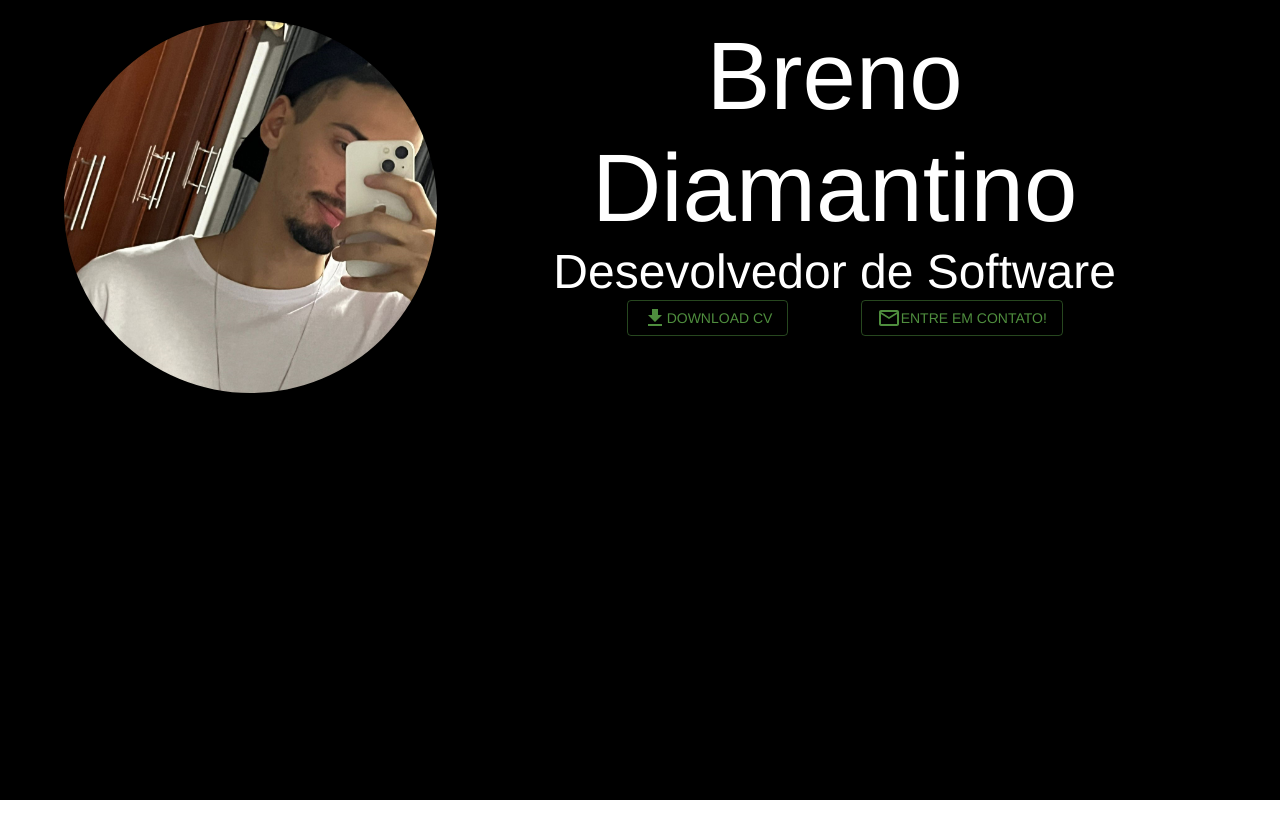
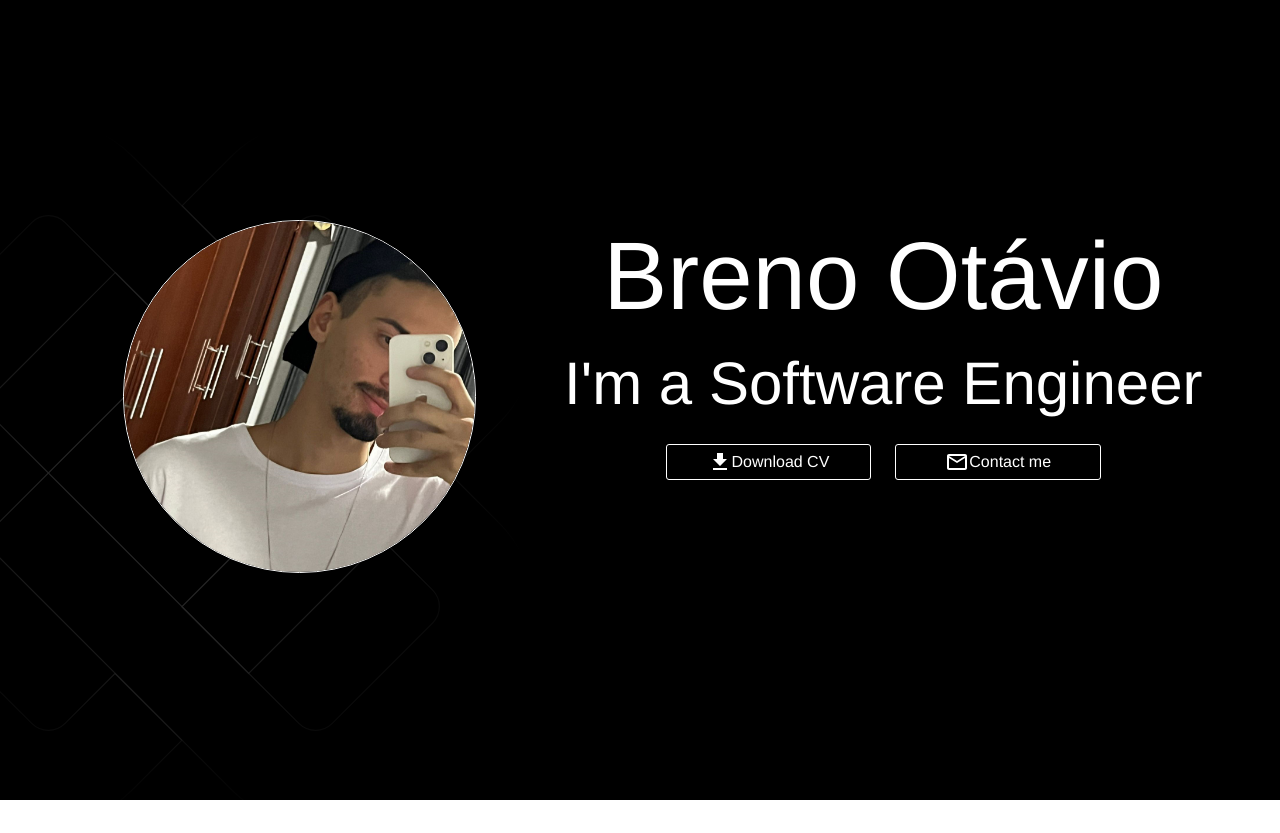
Before and after one commit to BrenoLemesD/my-portfolio, a React (Vite) app: page / in a window 1280 px wide. Before the commit the page ends 800 px from the top, so only its background shows below. Built offline with nearby package versions, Linux system fonts and the light colour scheme.

Commit message:
feat: creates Hero component UI

```diff
--- a/src/pages/Home/sections/Hero/Hero.tsx
+++ b/src/pages/Home/sections/Hero/Hero.tsx
@@ -1,21 +1,31 @@
-import { Button, Container, Grid, Typography, styled } from "@mui/material"
+import { Box, Button, Container, Grid, Typography, styled } from "@mui/material"
 import Avatar from "../../../../assets/images/avatar.jpeg"
 import DownloadIcon from '@mui/icons-material/Download';
 import MailOutlineIcon from '@mui/icons-material/MailOutline';
 import StyledButton from "../../../../components/StyledButton/StyledButton";
+import { AnimatedBackground } from "../../../../components/AnimatedBackground/AnimatedBackground";
 
 
 const Hero = () => {
 
-    const StyledHero = styled("div")(({theme}) => ({
+  const StyledHero = styled("div")(({ theme }) => ({
       backgroundColor: theme.palette.primary.main,
-        padding: "20px",
-        height: "100vh"
+      height: "100vh",
+      display: "flex",
+      alignItems: "center",
+      [theme.breakpoints.up('xs')]: { // <= mobile
+          paddingTop: "100px",
+
+      },
+      [theme.breakpoints.up('md')]: { // >=mobile
+          paddingTop: "0",
+      }
   }))
 
-    const StyledImage = styled("img")(() => ({
-        width: "100%",
-        borderRadius: "50%"
+  const StyledImg = styled("img")(({ theme }) => ({
+      width: "75%",
+      borderRadius: "50%",
+      border: `1px solid ${theme.palette.primary.contrastText}`
   }))
 
   return (
@@ -23,24 +33,35 @@ const Hero = () => {
           <StyledHero>
               <Container maxWidth="lg">
                   <Grid container spacing={2}>
-                <Grid item xs={12} md={4}>
-                  <StyledImage src={Avatar}/>
+                      <Grid item xs={12} md={5}>
+                          <Box position="relative">
+                              <Box position="absolute" width={"150%"} top={-100} right={0}>
+                                  <AnimatedBackground />
+                              </Box>
+                              <Box position="relative" textAlign="center">
+                                  <StyledImg src={Avatar} />
+                              </Box>
+                          </Box>
                       </Grid>
-                <Grid item xs={12} md={8}>
-                    <Typography color="primary.contrastText" variant="h1" textAlign="center">Breno Diamantino</Typography>
-                    <Typography color="primary.contrastText" variant="h3" textAlign="center">Desevolvedor de Software</Typography>
-                    <Grid container display="flex" justifyContent="center">
+                      <Grid item xs={12} md={7}>
+                          <Typography color="primary.contrastText" variant="h1" textAlign="center" pb={2}>Breno Otávio</Typography>
+                          <Typography color="primary.contrastText" variant="h2" textAlign="center" >I'm a Software Engineer</Typography>
+                          <Grid container display="flex" justifyContent="center" spacing={3} pt={3}>
                               <Grid item xs={12} md={4} display="flex" justifyContent="center">
-                          <Button color="secondary" variant="outlined">
+                                  <StyledButton>
                                       <DownloadIcon />
-                        Download cv
-                          </Button>
+                                      <Typography>
+                                          Download CV
+                                      </Typography>
+                                  </StyledButton>
                               </Grid>
                               <Grid item xs={12} md={4} display="flex" justifyContent="center">
-                        <Button color="secondary" variant="outlined">
-                        <MailOutlineIcon  />
-                        Entre em contato!
-                          </Button>
+                                  <StyledButton>
+                                      <MailOutlineIcon />
+                                      <Typography>
+                                          Contact me
+                                      </Typography>
+                                  </StyledButton>
                               </Grid>
                           </Grid>
                       </Grid>
```
Lines whose indentation alone changed are shown as unchanged.
